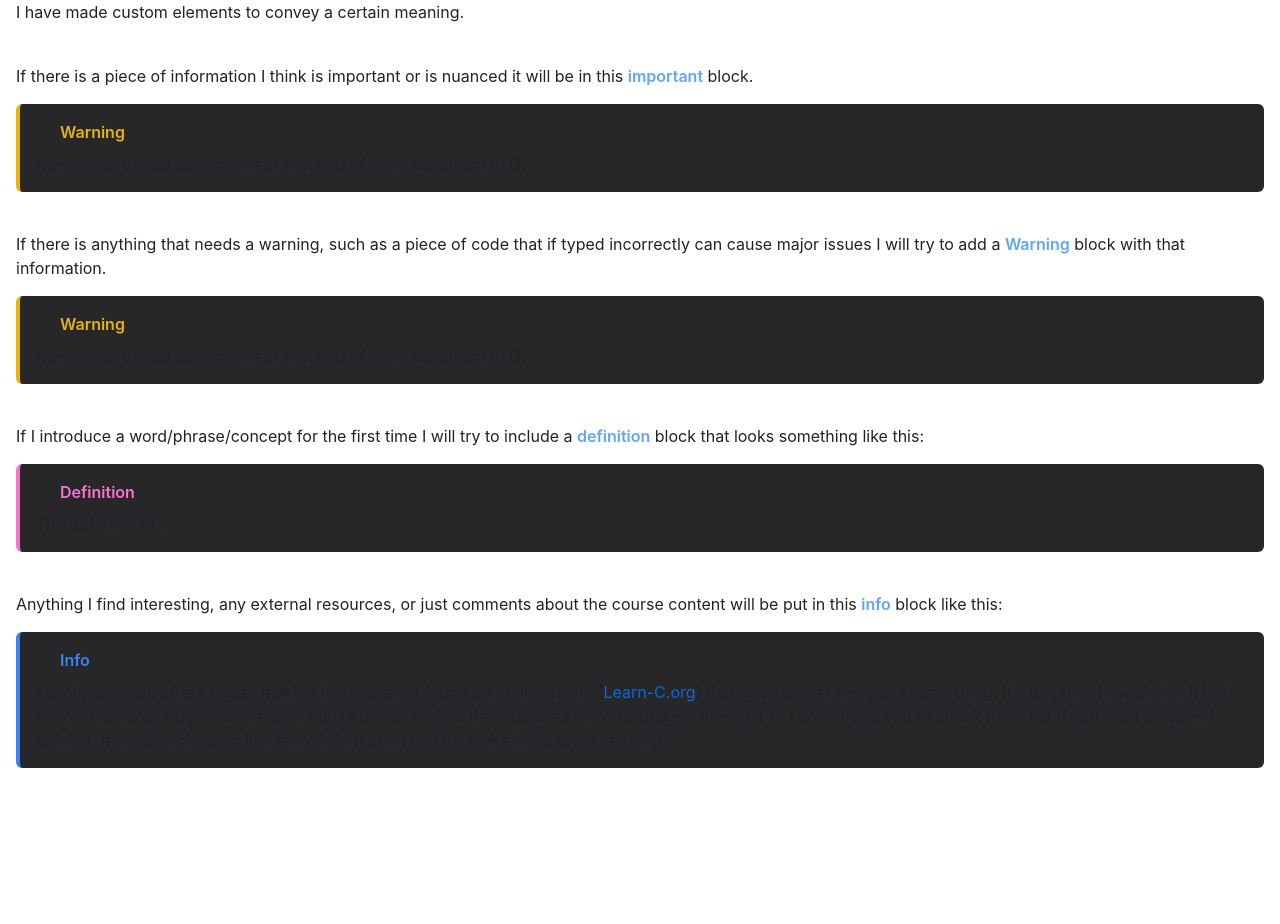
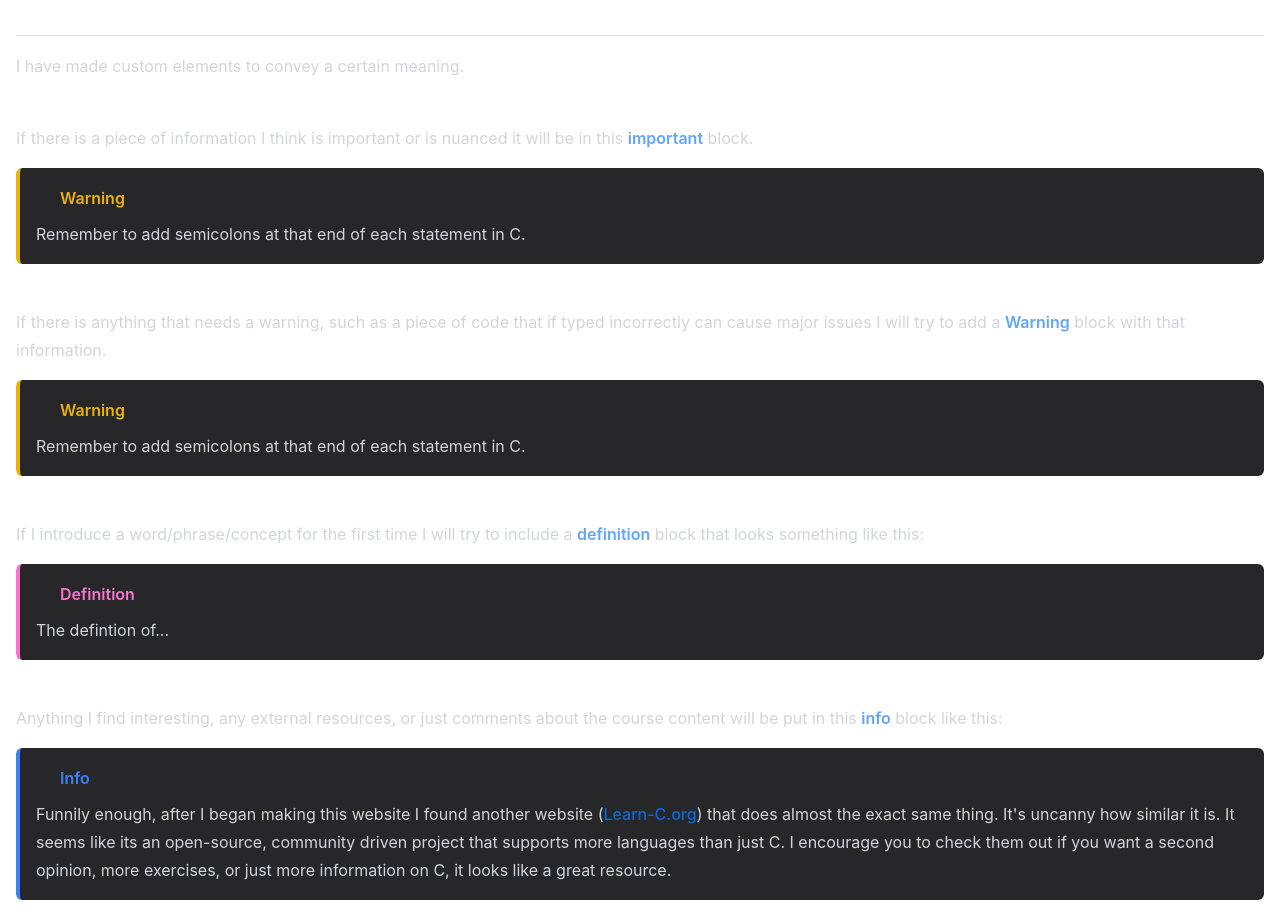
Before and after one commit to Justin-Morrison-github/SYSC-1006-2006, a React (Vite) app: page /overview in a window 1280 px wide. Shown: the part 960-1884 px from the top of the page. Before the commit the page ends 1752 px from the top, so only its background shows below. Built offline with nearby package versions, Linux system fonts and the light colour scheme; some icons are missing.

Commit message:
Fixed issue where bullets and numbers in lists weren't be rendered correctly.

```diff
--- a/src/components/MarkdownRenderer.jsx
+++ b/src/components/MarkdownRenderer.jsx
@@ -60,7 +60,7 @@ const COLORS = {
 
 export default function MarkdownRenderer({ content }) {
     return (
-        <div className="prose-invert markdown-body w-full max-w-none p-4 pb-6">
+        <div className="prose prose-invert markdown-body w-full max-w-none p-4 pb-6">
             <ReactMarkdown
                 rehypePlugins={[rehypeRaw]}
                 remarkPlugins={[remarkGfm]}
--- a/src/components/PopUp.jsx
+++ b/src/components/PopUp.jsx
@@ -10,7 +10,7 @@ export default function PopUp({ color, icon, title, children, fontSize, ...props
                 {
                     Icon ? <Icon size={16} /> : null
                 }
-                <strong>{title}</strong>
+                <strong style={{ color: color }}>{title}</strong>
             </div>
 
             {children}
```
